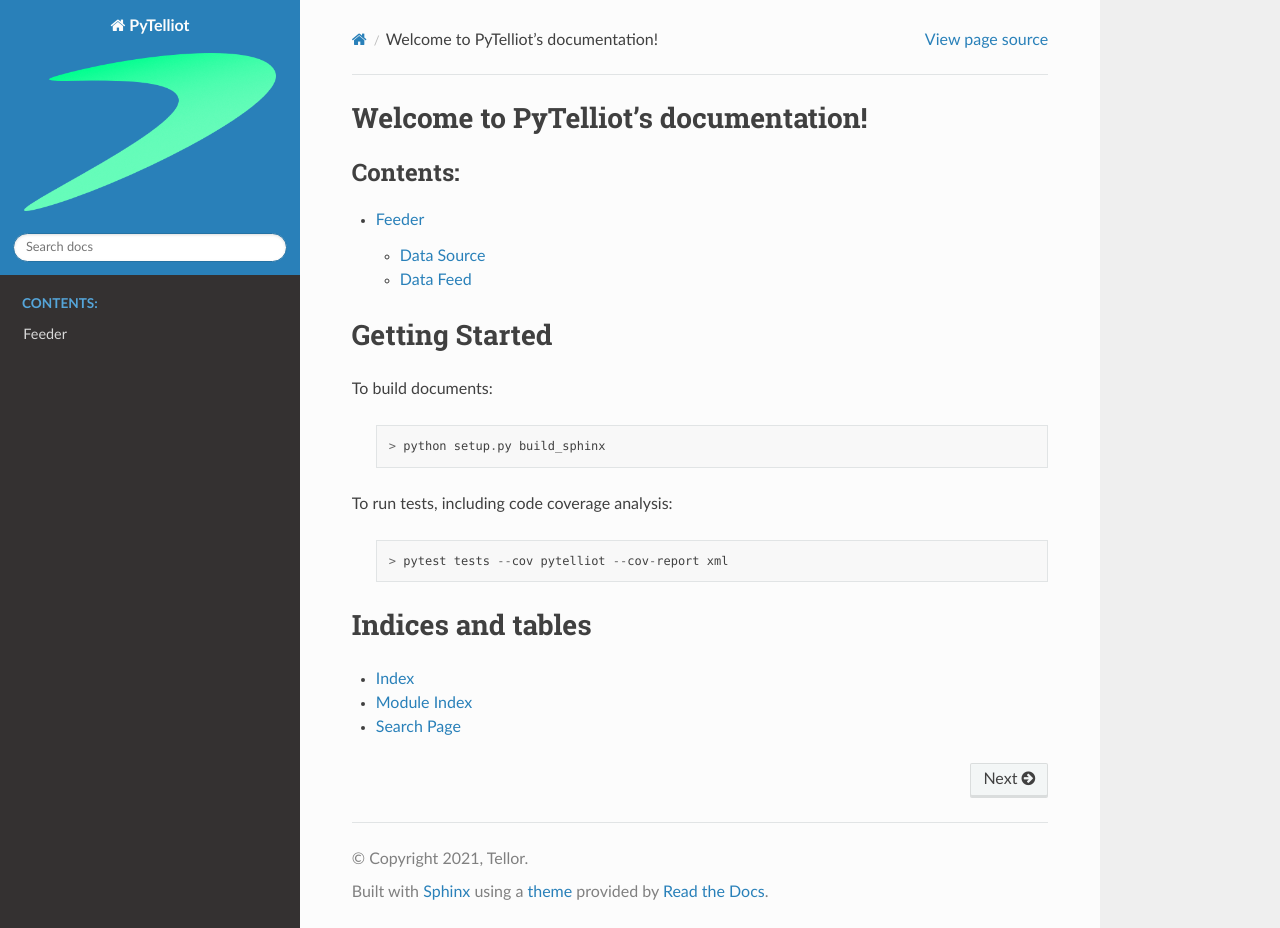
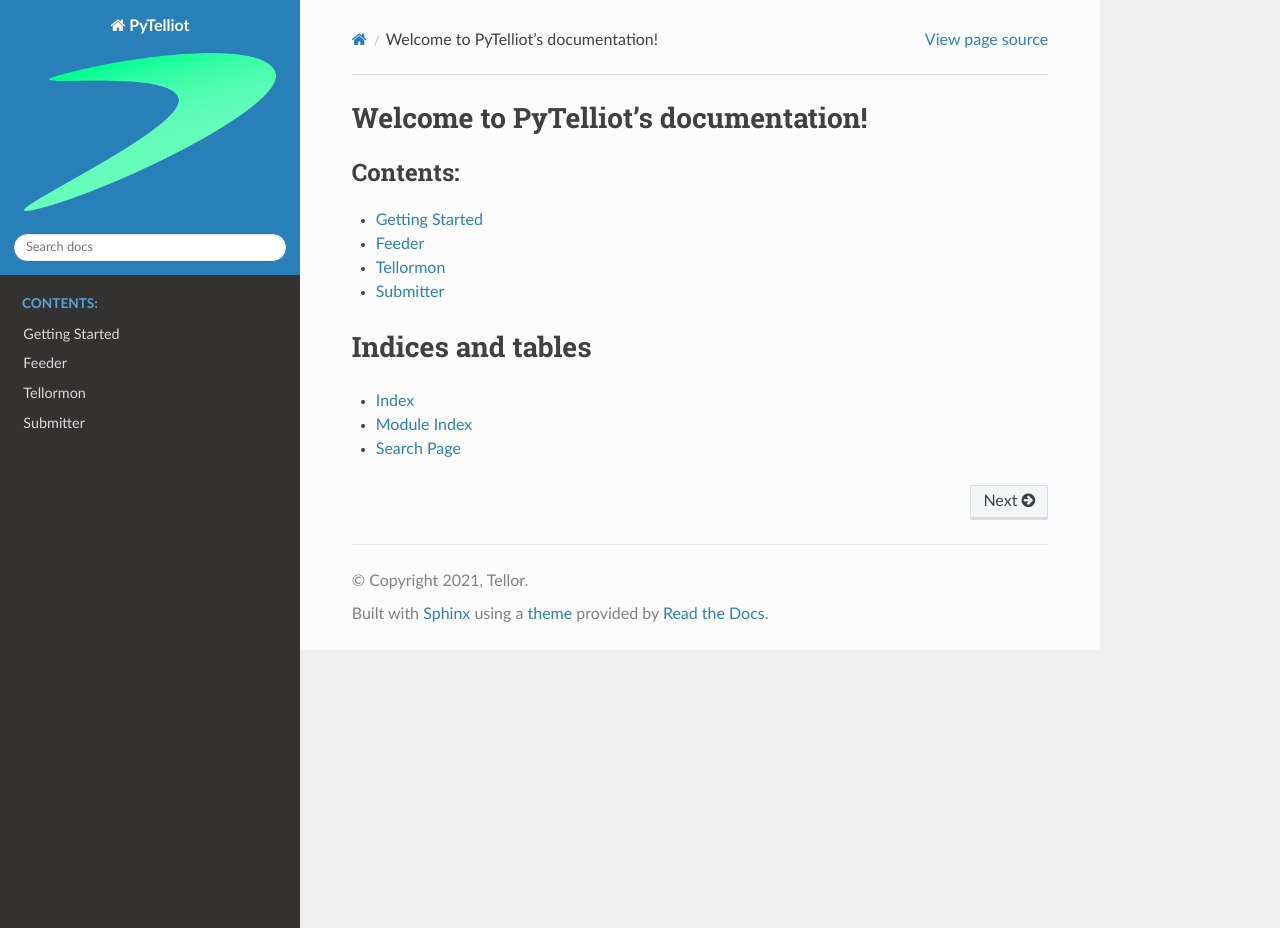
Before and after one commit to tellor-io/telliot-core, a Sphinx documentation site: the page built from docs/source/index.rst, in a window 1280 px wide and 928 px high. Built offline with Sphinx 7.4.7 and the Read the Docs theme 2.0.0, drawn with Linux system fonts in a browser that asks for light colours.

Commit message:
Add docs for each module

```diff
--- a/docs/source/index.rst
+++ b/docs/source/index.rst
@@ -7,26 +7,13 @@ Welcome to PyTelliot's documentation!
 =====================================
 
 .. toctree::
-   :maxdepth: 2
+   :maxdepth: 1
    :caption: Contents:
 
+   Getting Started <getting_started.rst>
    Feeder <feeder.rst>
-
-Getting Started
-===============
-
-To build documents:
-
-   .. code-block::
-
-      > python setup.py build_sphinx
-
-To run tests, including code coverage analysis:
-
-   .. code-block::
-
-      > pytest tests --cov pytelliot --cov-report xml
-
+   Tellormon <tellormon.rst>
+   Submitter <submitter.rst>
 
 
 
--- /dev/null
+++ b/docs/source/submitter.rst
@@ -0,0 +1,4 @@
+Tellor Submitter
+================
+
+The telliot submitter module helps community members provide oracle data.
```
Also changed, not shown: docs/source/getting_started.rst (added, +16 -0 lines), docs/source/tellormon.rst (added, +7 -0 lines), 1 other file.
